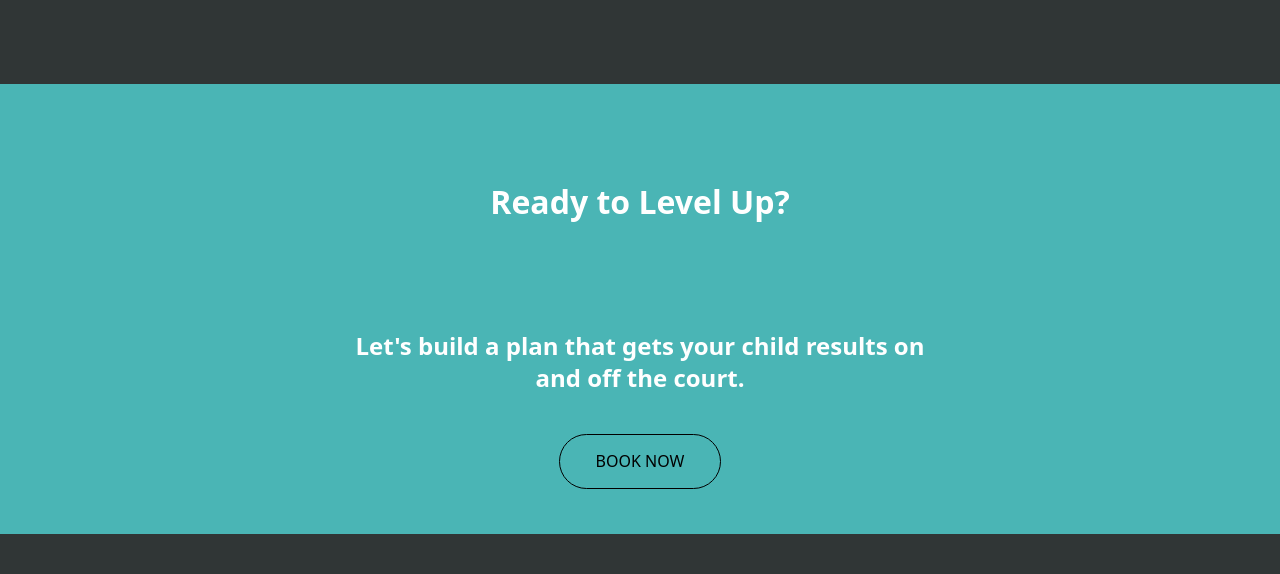
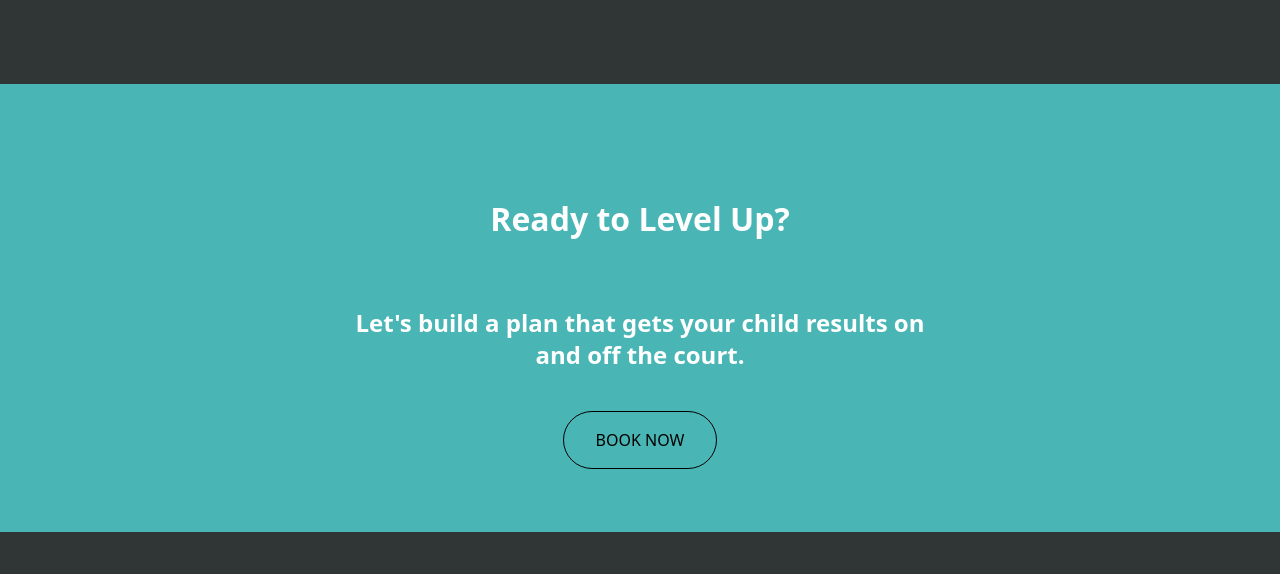
Before and after one commit to Fuselab-Designs/new-vision-athletics, a plain HTML site: page index.html in a window 1280 px wide. Shown: the part 2504-3078 px from the top of the page. Drawn offline with nearby package versions, Linux system fonts and the light colour scheme; a web font is replaced by a local one.

Commit message:
CTA adjustment

```diff
--- a/index.html
+++ b/index.html
@@ -346,19 +346,22 @@
 
   </section>
 <!-- CTA SECTION -->
-  <section class="bg-[#4ab5b5] w-full h-auto md:h-[450px] flex flex-col items-center justify-center text-white px-[16px] sm:px-[24px] md:px-[32px] lg:px-[100px] py-[64px] sm:py-[80px] md:py-0 text-center">
+  <section class="bg-[#4ab5b5] w-full h-auto md:h-[448px] flex flex-col items-center justify-center text-white px-4 sm:px-6 md:px-8 lg:px-[96px] py-16 sm:py-20 md:py-0 text-center">
 
-    <h2 class="text-[32px] font-bold mt-12">Ready to Level Up?</h2>
+  <h2 class="text-[32px] font-bold mt-12">
+    Ready to Level Up?
+  </h2>
 
-   <p class="mt-[104px] max-w-xl text-2xl font-semibold">
-  Let's build a plan that gets your child results on and off the court.
-</p>
+  <p class="mt-16 max-w-xl text-2xl font-semibold">
+    Let's build a plan that gets your child results on and off the court.
+  </p>
 
-    <a href="https://calendly.com/emerywilliams4/newvision-basketball-training" target="_blank" class="mt-10 uppercase px-[35.2px] py-[14.4px] border border-black text-black rounded-full transition-all duration-300 hover:translate-y-[-4px] hover:bg-black hover:text-white inline-block">
-  Book Now
-</a>
-
-  </section>
+  <a href="https://calendly.com/emerywilliams4/newvision-basketball-training"
+     target="_blank"
+     class="mt-10 uppercase px-8 py-4 border border-black text-black rounded-full transition-all duration-300 hover:translate-y-[-4px] hover:bg-black hover:text-white inline-block">
+    Book Now
+  </a>
+</section>
   <!-- FOOTER -->
   <footer class="bg-[#303636] text-white w-full px-[16px] sm:px-[24px] md:px-[32px] lg:px-[100px] py-[48px]">
     <div class="flex flex-col md:flex-row justify-between items-center text-center md:text-left gap-8">
```
